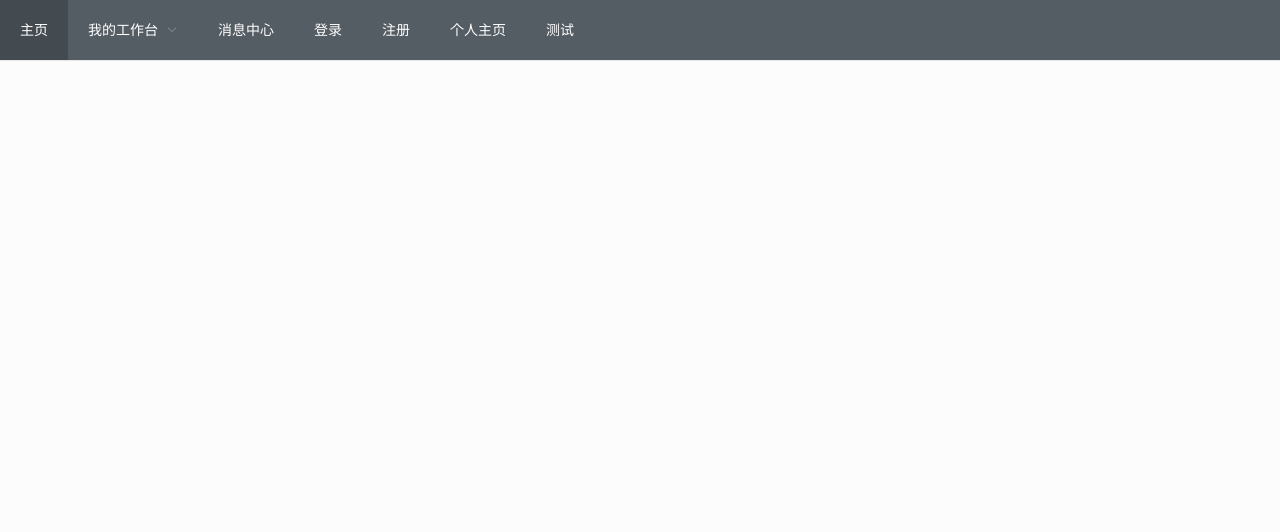
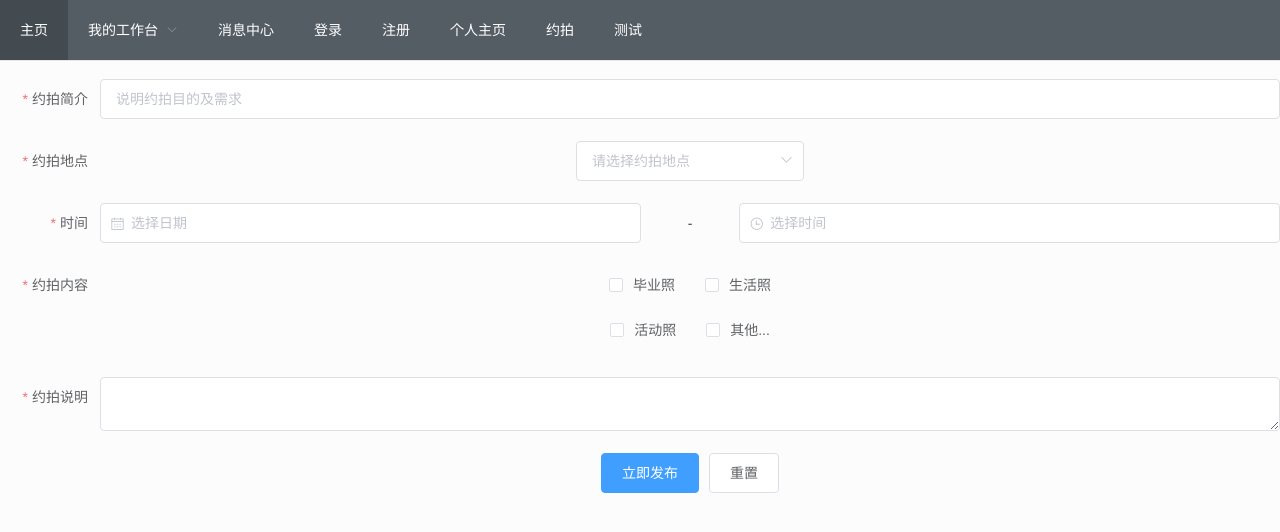
Before and after one commit to AlanLee97/vue_panda_appointment, a Vue app: page /appointissue in a window 1280 px wide. Shown: the top 532 px of the page. Built offline with nearby package versions, Linux system fonts and the light colour scheme; sample sign-in values are in the browser's storage.

Commit message:
2019-12-05 11:55更新内容： 1、新增发布约拍页面； 2、新增消息中心

```diff
--- a/src/App.vue
+++ b/src/App.vue
@@ -21,13 +21,14 @@
                     <el-menu-item index="2-4-3">选项3</el-menu-item>
                 </el-submenu>
             </el-submenu>
-            <el-menu-item index="3" >消息中心</el-menu-item>
+            <el-menu-item index="3" @click="goPage('/message')">消息中心</el-menu-item>
 
             <el-menu-item index="4" @click="goPage('/login')">登录</el-menu-item>
             <el-menu-item index="5" @click="goPage('/register')">注册</el-menu-item>
             <el-menu-item index="6" @click="goPage('/profile')">个人主页</el-menu-item>
+            <el-menu-item index="7" @click="goPage('/appointissue')">约拍</el-menu-item>
 
-            <el-menu-item index="7" @click="goPage('/test')">测试</el-menu-item>
+            <el-menu-item index="8" @click="goPage('/test')">测试</el-menu-item>
 
         </el-menu>
 
--- /dev/null
+++ b/src/pages/user/AppointIssue.vue
@@ -0,0 +1,116 @@
+<template>
+  <div id="AppointIssue">
+
+    <br>
+
+    <el-form :model="ruleForm" :rules="rules" ref="ruleForm" label-width="100px" class="demo-ruleForm">
+      <el-form-item label="约拍简介" prop="name">
+        <el-input v-model="ruleForm.name" placeholder="说明约拍目的及需求"></el-input>
+      </el-form-item>
+
+      <el-form-item label="约拍地点" prop="region">
+        <el-select v-model="ruleForm.region" placeholder="请选择约拍地点">
+          <el-option label="广州" value="guangzhou"></el-option>
+          <el-option label="东莞" value="dongguan"></el-option>
+        </el-select>
+      </el-form-item>
+
+      <el-form-item label="时间" required>
+        <el-col :span="11">
+          <el-form-item prop="date1">
+            <el-date-picker type="date" placeholder="选择日期" v-model="ruleForm.date1" style="width: 100%;"></el-date-picker>
+          </el-form-item>
+        </el-col>
+        <el-col class="line" :span="2">-</el-col>
+        <el-col :span="11">
+          <el-form-item prop="date2">
+            <el-time-picker placeholder="选择时间" v-model="ruleForm.date2" style="width: 100%;"></el-time-picker>
+          </el-form-item>
+        </el-col>
+      </el-form-item>
+
+      <el-form-item label="约拍内容" prop="type">
+        <el-checkbox-group v-model="ruleForm.type">
+          <ul>
+            <li><el-checkbox label="毕业照" name="type"></el-checkbox>
+              <el-checkbox label="生活照" name="type"></el-checkbox>
+            </li>
+            <li><el-checkbox label="活动照" name="type"></el-checkbox>
+              <el-checkbox label="其他..." name="type"></el-checkbox>
+            </li>
+          </ul>
+        </el-checkbox-group>
+      </el-form-item>
+
+      <el-form-item label="约拍说明" prop="desc">
+        <el-input type="textarea" v-model="ruleForm.desc"></el-input>
+      </el-form-item>
+      <el-form-item>
+        <el-button type="primary" @click="submitForm('ruleForm')">立即发布</el-button>
+        <el-button @click="resetForm('ruleForm')">重置</el-button>
+      </el-form-item>
+    </el-form>
+  </div>
+</template>
+
+<script>
+  export default {
+    data() {
+      return {
+        ruleForm: {
+          name: '',
+          region: '',
+          date1: '',
+          date2: '',
+          delivery: false,
+          type: [],
+          resource: '',
+          desc: ''
+        },
+        rules: {
+          name: [
+            { required: true, message: '请输入活动名称', trigger: 'blur' },
+            { min: 3, max: 5, message: '长度在 3 到 5 个字符', trigger: 'blur' }
+          ],
+          region: [
+            { required: true, message: '请选择活动区域', trigger: 'change' }
+          ],
+          date1: [
+            { type: 'date', required: true, message: '请选择日期', trigger: 'change' }
+          ],
+          date2: [
+            { type: 'date', required: true, message: '请选择时间', trigger: 'change' }
+          ],
+          type: [
+            { type: 'array', required: true, message: '请至少选择一个活动性质', trigger: 'change' }
+          ],
+          resource: [
+            { required: true, message: '请选择活动资源', trigger: 'change' }
+          ],
+          desc: [
+            { required: true, message: '请填写活动形式', trigger: 'blur' }
+          ]
+        }
+      };
+    },
+    methods: {
+      submitForm(formName) {
+        this.$refs[formName].validate((valid) => {
+          if (valid) {
+            alert('submit!');
+          } else {
+            console.log('error submit!!');
+            return false;
+          }
+        });
+      },
+      resetForm(formName) {
+        this.$refs[formName].resetFields();
+      }
+    }
+  }
+</script>
+
+<style scoped>
+
+</style>
--- /dev/null
+++ b/src/pages/user/Message.vue
@@ -0,0 +1,27 @@
+<template>
+  <div>
+    <el-tabs v-model="activeName" type="card" @tab-click="handleClick" :style="center">
+      <el-tab-pane label="通知" name="first">你还没有收到任何消息</el-tab-pane>
+      <el-tab-pane label="私聊" name="second">私聊</el-tab-pane>
+    </el-tabs>
+  </div>
+</template>
+
+<script>
+  export default {
+    data() {
+      return {
+        activeName: 'first'
+      };
+    },
+    methods: {
+      handleClick(tab, event) {
+        console.log(tab, event);
+      }
+    }
+  };
+</script>
+
+<style scoped>
+
+</style>
```
Also changed, not shown: src/router/index.js (+10 -0 lines).
